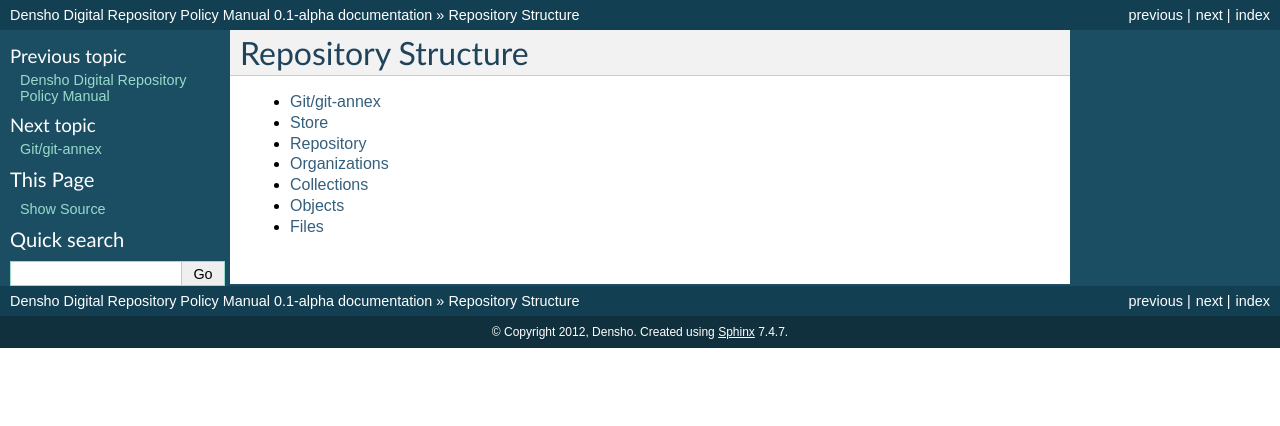
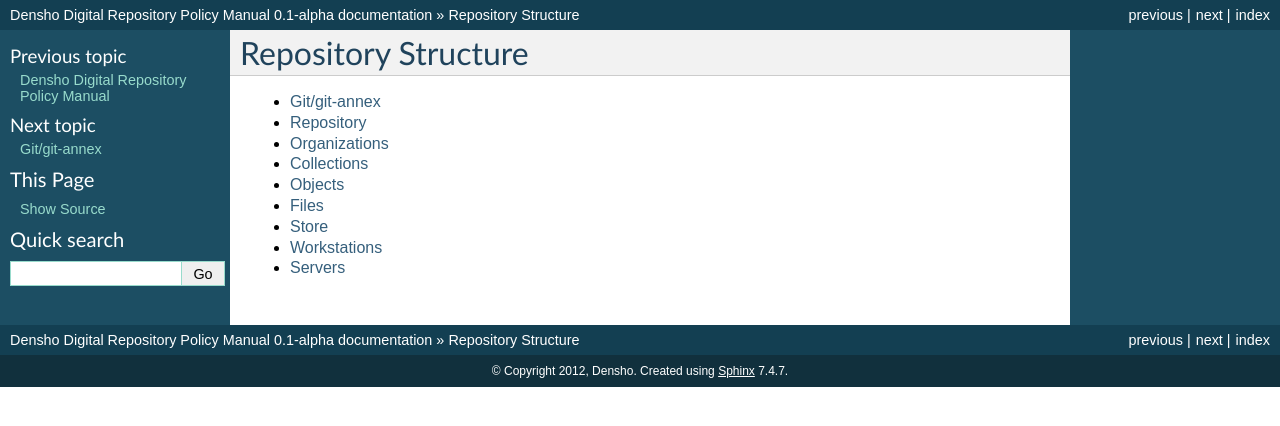
Before and after one commit to denshoproject/ddr-manual, a Sphinx documentation site: the page built from source/structure/index.rst, in a window 1280 px wide. Shown: the top 426 px of the page. Built offline with Sphinx 7.4.7, drawn with Linux system fonts in a browser that asks for light colours.

Commit message:
add workstation and servers pages to structure section

```diff
--- a/source/structure/index.rst
+++ b/source/structure/index.rst
@@ -8,9 +8,11 @@ Repository Structure
    :maxdepth: 1
 
    dvcs
-   store
    repository
    organizations
    collections
    objects
    files
+   store
+   workstations
+   servers
--- /dev/null
+++ b/source/structure/servers.rst
@@ -0,0 +1,3 @@
+=======
+Servers
+=======
--- /dev/null
+++ b/source/structure/workstations.rst
@@ -0,0 +1,3 @@
+============
+Workstations
+============
```
